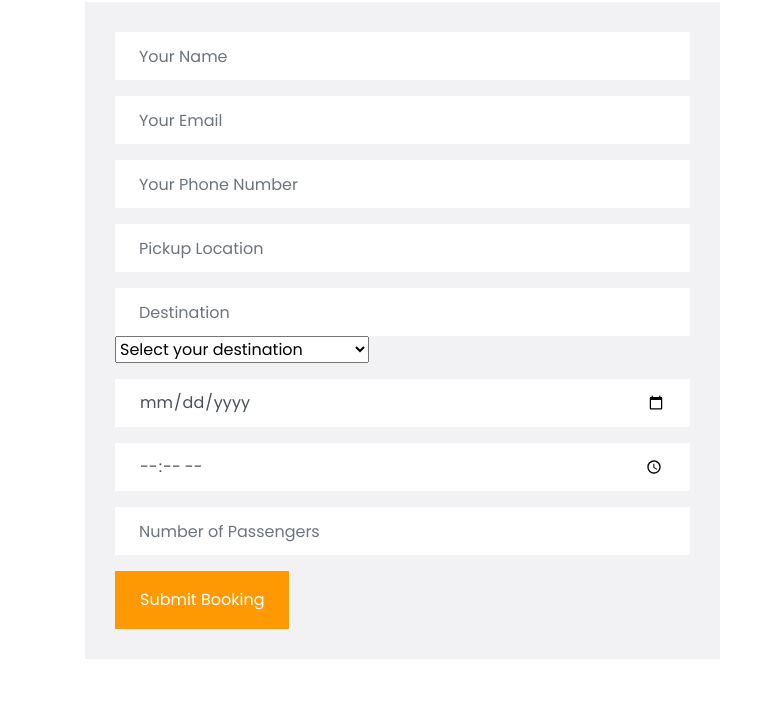
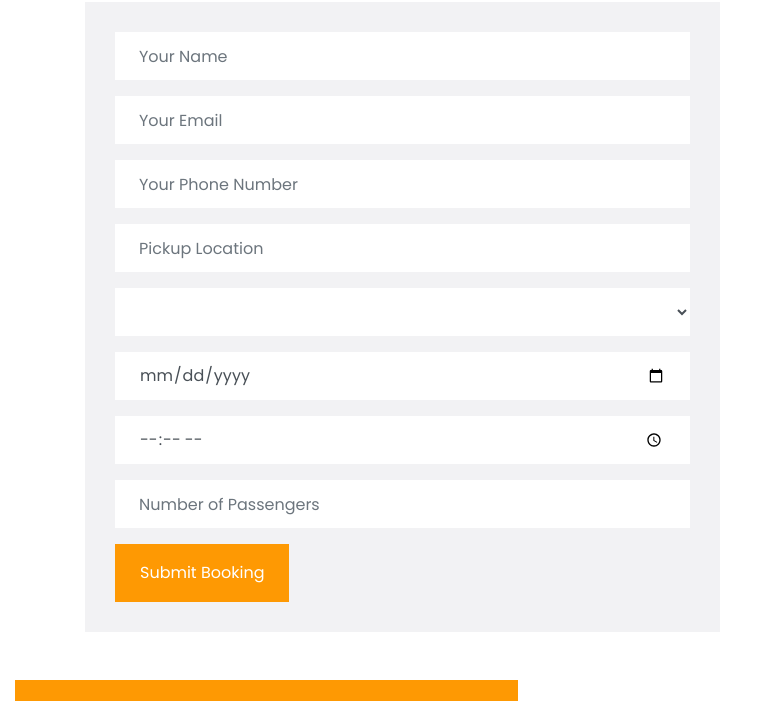
Before and after one commit to SiyabongaMofokeng/quickshuttlefinal, a plain HTML site: page Bookings.html in a window 1280 px wide. Shown: the part 706-1407 px from the top of the page, without its empty margins (0-768 px from the left). Drawn offline with nearby package versions, Linux system fonts and the light colour scheme; a script that the page names is missing.

Commit message:
Update Bookings.html

```diff
--- a/Bookings.html
+++ b/Bookings.html
@@ -132,9 +132,8 @@
                             <p class="help-block text-danger"></p>
                         </div>
                         <div class="control-group">
-                            <input type="text" class="form-control border-0 p-4" id="destination" placeholder="Destination"
+                            <select type="text" class="form-control border-0 p-4" id="destination" placeholder="Destination"
                                 required="required" data-validation-required-message="Please enter destination" />
-				 <select id="destination" name="destination" required>
           <option value="" disabled selected>Select your destination</option>
           <option value="Hoedspruit">Hoedspruit</option>
           <option value="Madikwe Game Reserve">Madikwe Game Reserve</option>
@@ -144,6 +143,8 @@
           <option value="Marataba Safari Lodge">Marataba Safari Lodge</option>
           <option value="Saabi Sands Shuttle">Saabi Sands Shuttle</option>
         </select>
+				</select>
+
                             <p class="help-block text-danger"></p>
                         </div>
                         <div class="control-group">
```
